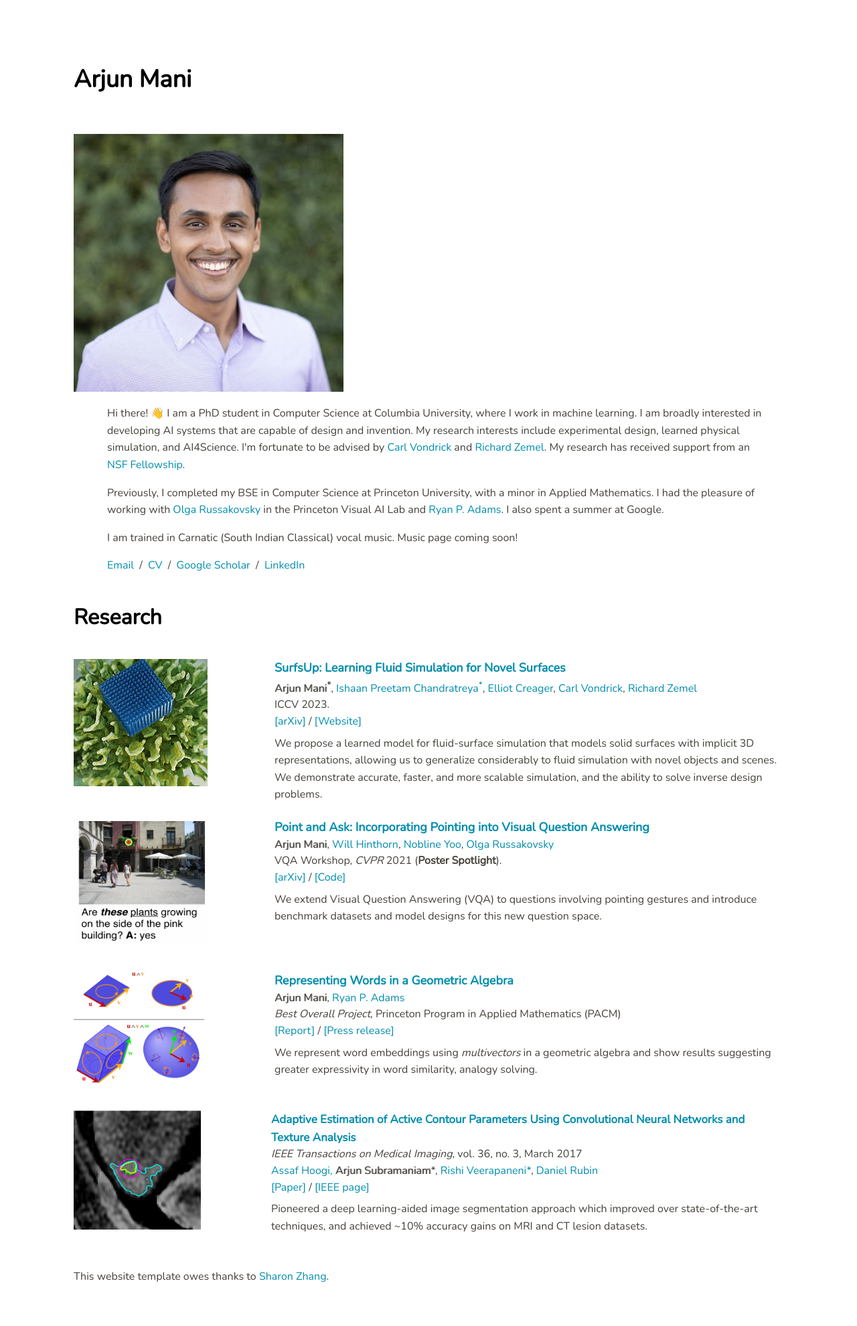
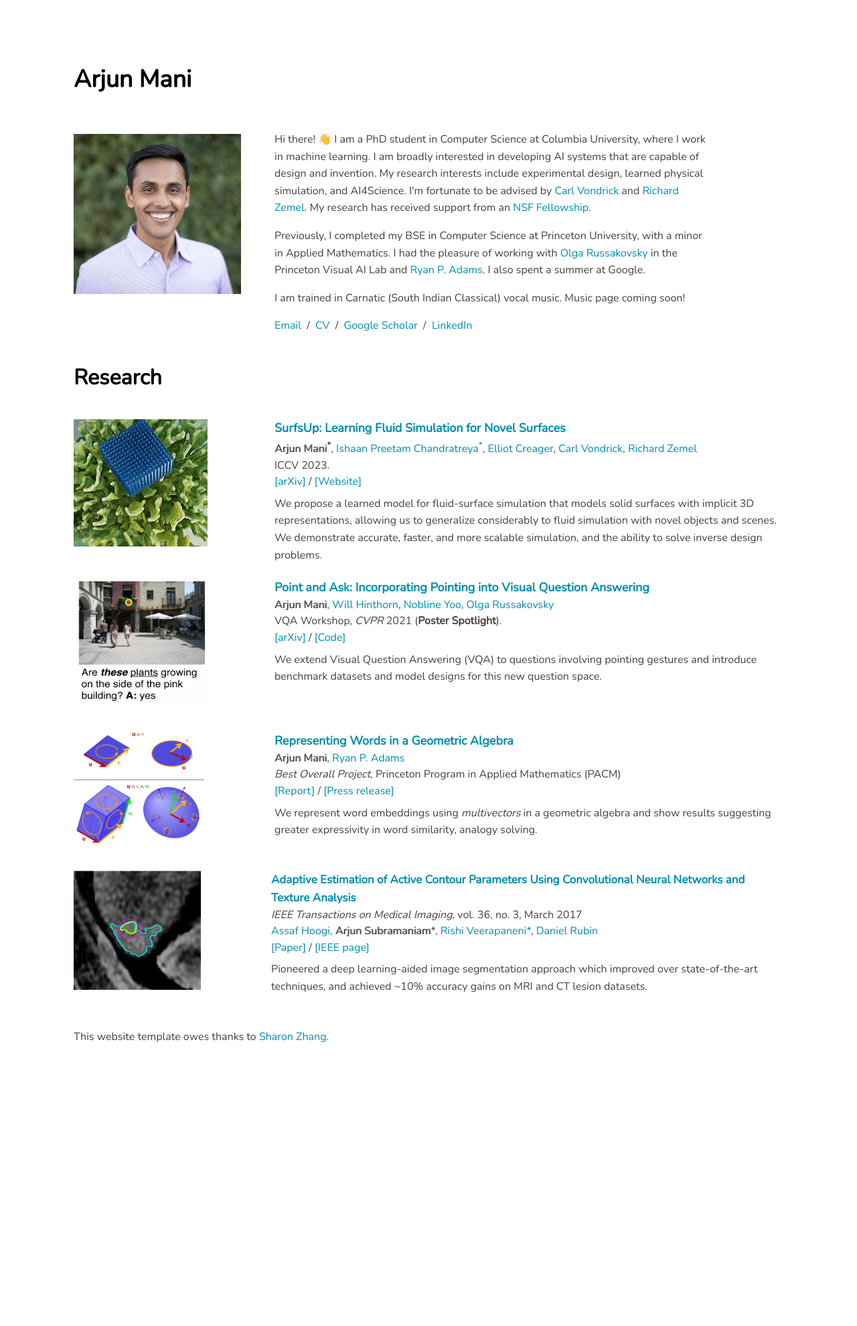
Before and after one commit to arjun-mani/arjun-mani.github.io, a Jekyll site: the page built from index.html, in a window 1280 px wide. Shown: the whole page at 67% size. Built offline with Jekyll 4.4.1, drawn with Linux system fonts in a browser that asks for light colours; after the commit the page ends 1622 px from its top, so only the background shows below that.

Commit message:
Use flex-basis for fixed widths that shrink on small windows

```diff
--- a/css/main.css
+++ b/css/main.css
@@ -27,24 +27,21 @@ body {
 
 .about-cols {
   display: flex;
-  flex-wrap: wrap;
   width: 100%;
 }
 
 .about-img {
-/*  padding: 0px 50px 15px 25px;*/
   padding-top: 20px;
-  width: 38%;
-  float: left;
-  min-width: 200px;
+  flex: 0 1 250px;
+  min-width: 150px;
   text-align: center;
 }
 
 .about-desc {
-  width: 100%;
+  flex: 0 1 650px;
+  min-width: 0;
   padding-right: 20px;
   padding-left: 50px;
-  float: right;
 }
 .social-icons {
   margin-top: 20px;
```
